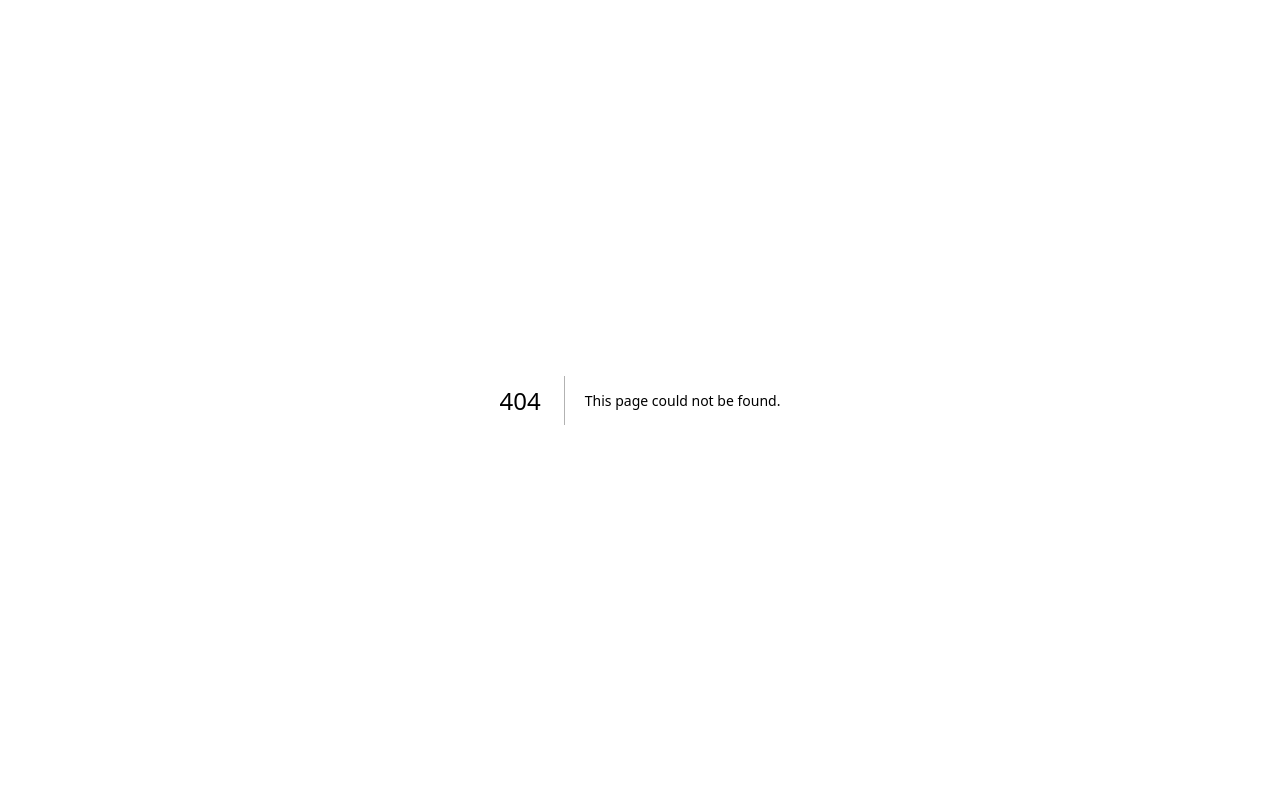
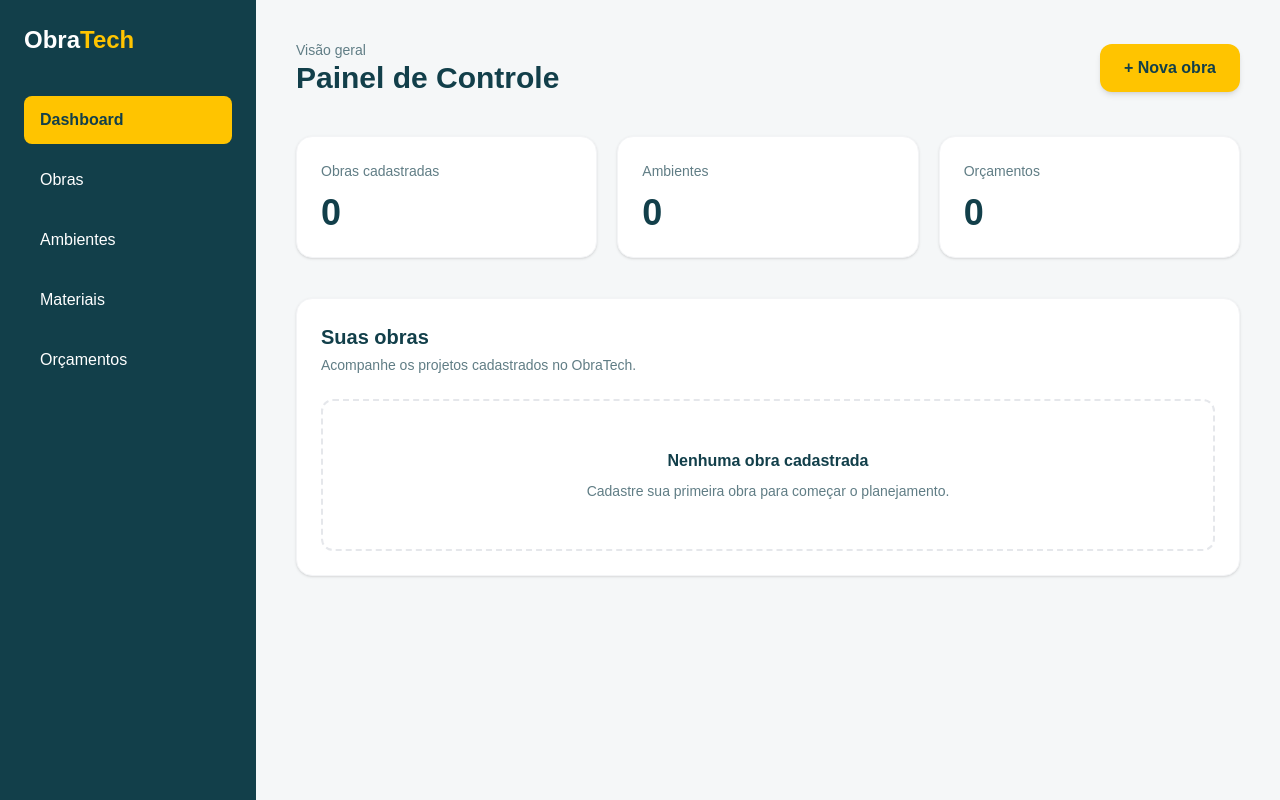
Before and after one commit to Rafaelagondim/ObraTech, a Next.js app in the folder frontend/: page /dashboard in a window 1280 px wide. Before the commit this address had no page. Built offline with nearby package versions, Linux system fonts and the light colour scheme.

Commit message:
feat: cria estrutura inicial do dashboard

```diff
--- /dev/null
+++ b/frontend/src/app/dashboard/page.js
@@ -0,0 +1,119 @@
+export default function Dashboard() {
+  return (
+    <main className="min-h-screen bg-[#F5F7F8]">
+      <div className="flex min-h-screen">
+
+        {/* Menu lateral */}
+        <aside className="w-64 bg-[#123F4A] text-white p-6 hidden md:block">
+          <h1 className="text-2xl font-bold mb-10">
+            Obra<span className="text-[#FFC400]">Tech</span>
+          </h1>
+
+          <nav className="space-y-3">
+            <button className="w-full text-left rounded-lg bg-[#FFC400] px-4 py-3 font-semibold text-[#123F4A]">
+              Dashboard
+            </button>
+
+            <button className="w-full text-left rounded-lg px-4 py-3 hover:bg-white/10">
+              Obras
+            </button>
+
+            <button className="w-full text-left rounded-lg px-4 py-3 hover:bg-white/10">
+              Ambientes
+            </button>
+
+            <button className="w-full text-left rounded-lg px-4 py-3 hover:bg-white/10">
+              Materiais
+            </button>
+
+            <button className="w-full text-left rounded-lg px-4 py-3 hover:bg-white/10">
+              Orçamentos
+            </button>
+          </nav>
+        </aside>
+
+        {/* Conteúdo principal */}
+        <section className="flex-1 p-6 md:p-10">
+
+          {/* Cabeçalho */}
+          <header className="flex flex-col gap-4 sm:flex-row sm:items-center sm:justify-between mb-10">
+            <div>
+              <p className="text-sm font-medium text-[#607D85]">
+                Visão geral
+              </p>
+
+              <h2 className="text-3xl font-bold text-[#123F4A]">
+                Painel de Controle
+              </h2>
+            </div>
+
+            <button className="rounded-xl bg-[#FFC400] px-6 py-3 font-bold text-[#123F4A] shadow-md hover:bg-[#E6B000]">
+              + Nova obra
+            </button>
+          </header>
+
+          {/* Indicadores */}
+          <div className="grid gap-5 sm:grid-cols-2 lg:grid-cols-3 mb-10">
+
+            <div className="rounded-2xl bg-white p-6 shadow-sm border border-gray-100">
+              <p className="text-sm text-[#607D85]">
+                Obras cadastradas
+              </p>
+
+              <p className="mt-3 text-4xl font-bold text-[#123F4A]">
+                0
+              </p>
+            </div>
+
+            <div className="rounded-2xl bg-white p-6 shadow-sm border border-gray-100">
+              <p className="text-sm text-[#607D85]">
+                Ambientes
+              </p>
+
+              <p className="mt-3 text-4xl font-bold text-[#123F4A]">
+                0
+              </p>
+            </div>
+
+            <div className="rounded-2xl bg-white p-6 shadow-sm border border-gray-100">
+              <p className="text-sm text-[#607D85]">
+                Orçamentos
+              </p>
+
+              <p className="mt-3 text-4xl font-bold text-[#123F4A]">
+                0
+              </p>
+            </div>
+
+          </div>
+
+          {/* Área de obras */}
+          <div className="rounded-2xl bg-white p-6 shadow-sm border border-gray-100">
+            <div className="flex items-center justify-between mb-6">
+              <div>
+                <h3 className="text-xl font-bold text-[#123F4A]">
+                  Suas obras
+                </h3>
+
+                <p className="text-sm text-[#607D85] mt-1">
+                  Acompanhe os projetos cadastrados no ObraTech.
+                </p>
+              </div>
+            </div>
+
+            <div className="rounded-xl border-2 border-dashed border-gray-200 py-12 text-center">
+              <p className="font-semibold text-[#123F4A]">
+                Nenhuma obra cadastrada
+              </p>
+
+              <p className="mt-2 text-sm text-[#607D85]">
+                Cadastre sua primeira obra para começar o planejamento.
+              </p>
+            </div>
+          </div>
+
+        </section>
+      </div>
+    </main>
+  );
+}
```
